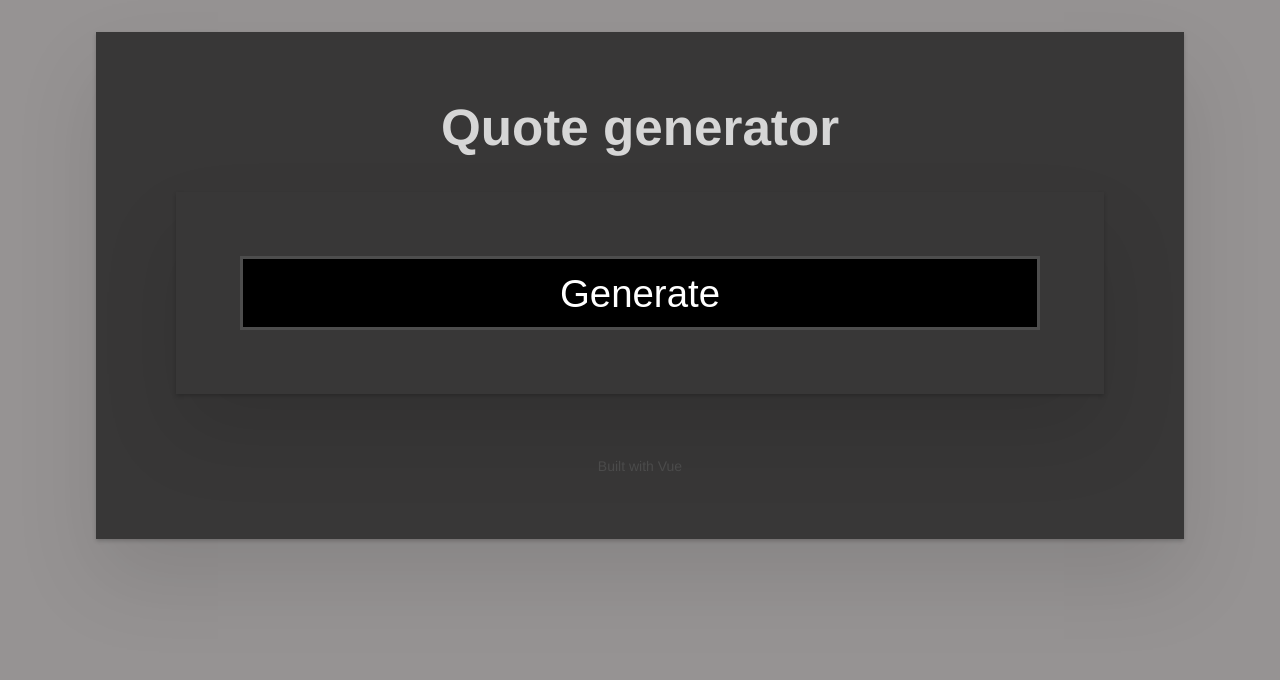
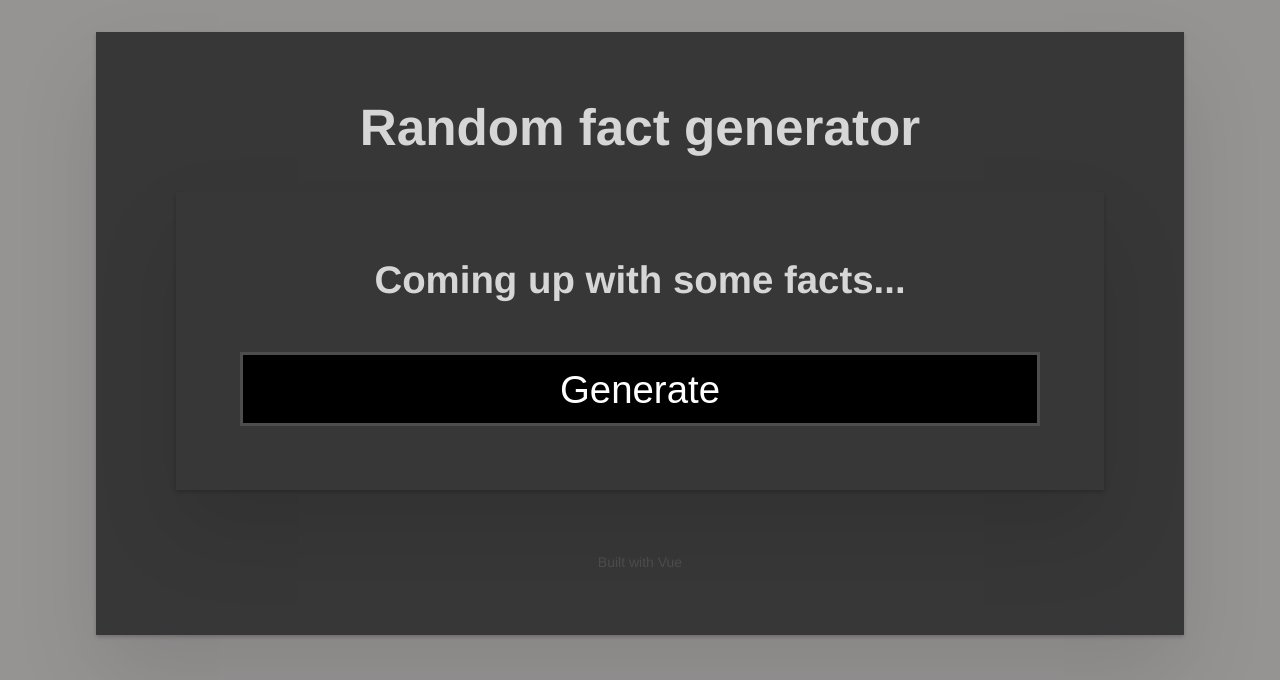
Before and after one commit to Nirem312/Random-fact-generator, a Vue app: page / in a window 1280 px wide. Shown: the top 680 px of the page. Built offline with nearby package versions, Linux system fonts and the light colour scheme; no server answers.

Commit message:
Since previous quotes API stopped working due to the SSL certificate not being renewed, rebranded the app to display random facts instead with a new API

```diff
--- a/src/App.vue
+++ b/src/App.vue
@@ -1,16 +1,11 @@
-<!-- API credit https://github.com/lukePeavey/quotable-->
+<!-- API credit https://uselessfacts.jsph.pl/ -->
 <template>
-  <h1>Quote generator</h1>
-  <!-- Create main container for the content to be displayed -->
+  <h1>Random fact generator</h1>
   <div id="app">
-    <!-- Render if Quote has a value -->
-    <h2 :key="loadKey" v-if="Quote">
-      <!-- Display quote, break line and display author -->
-      {{ "\""+Quote+"\""}}
+    <h2>
+      {{ Fact }}
+    </h2>
     <br>
-      {{ "- "+Author }}
-    </h2>
-    <!-- Create button and listen for event click, when click is sent run forceRerender function -->
     <button class="btn btn__primary btn__lg" @click="forceRerender()">Generate</button>
   </div>
   <footer>Built with Vue</footer>
@@ -24,14 +19,13 @@ export default {
   name: 'App',
   //Change page title
   created() {
-    document.title = "Random quote";
+    document.title = "Random facts";
+    this.forceRerender();
   },
   //Define variables
   data() {
     return {
-      Quote: null,
-      Author: null,
-      loadKey: 0,
+      Fact: "Coming up with some facts...",
     }
   },
   methods: {
@@ -42,15 +36,9 @@ export default {
       this.loadKey += 1;
       //Gets the data to be displayed from the API and assigns the value to the variables Quote and Author
       axios
-      .get('https://api.quotable.io/random')
-      .then(response => (this.Quote = response.data.content, this.Author = response.data.author))
+      .get('https://uselessfacts.jsph.pl/random.json?language=en')
+      .then(response => (this.Fact = response.data.text))
     }
-  },
-  //Loads data when the component has finished the initial rendering
-  mounted () {
-    axios
-      .get('https://api.quotable.io/random')
-      .then(response => (this.Quote = response.data.content, this.Author = response.data.author))
   },
 }
 
```
